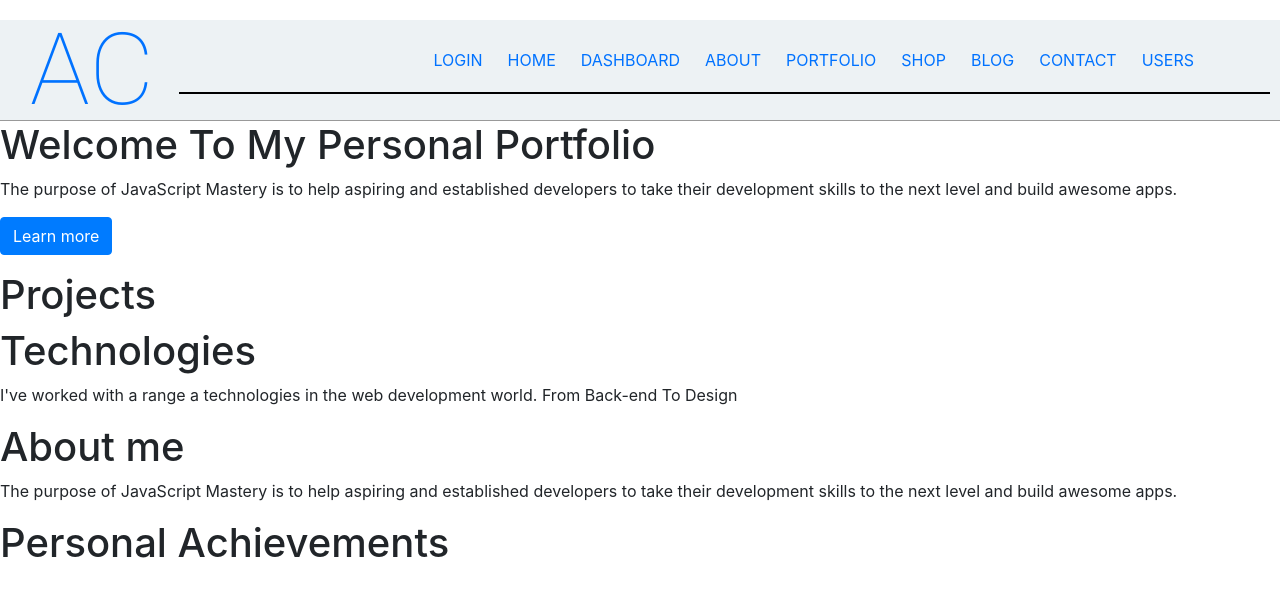
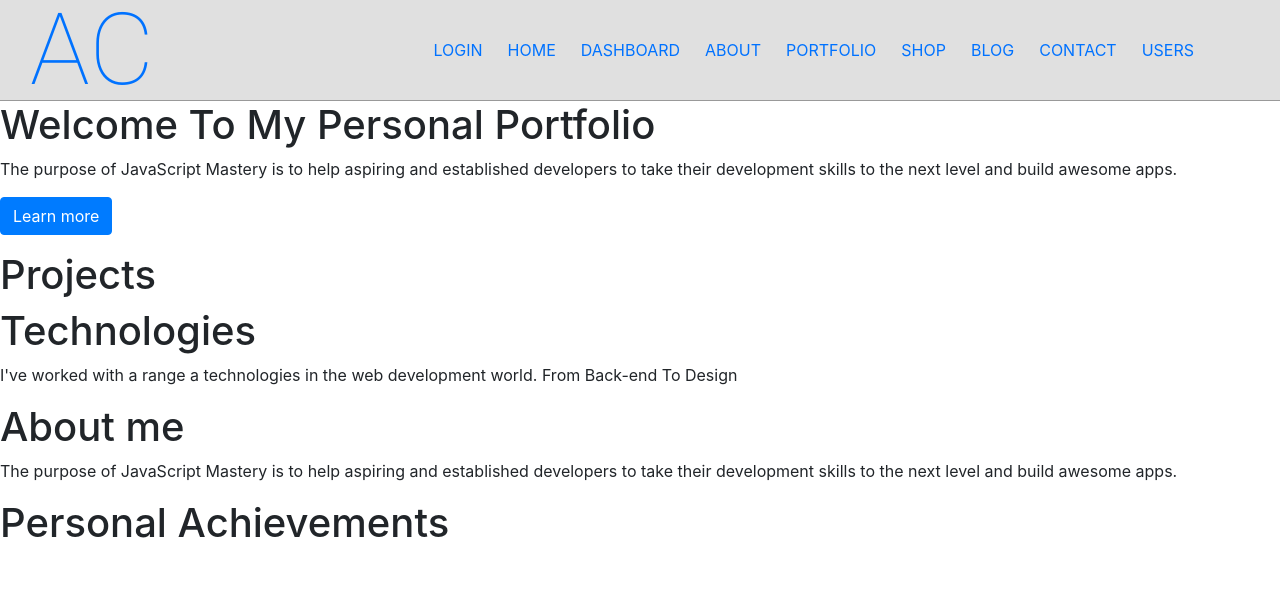
Before and after one commit to alanchavezt/AlanReact, a React app: page / in a window 1280 px wide. Shown: the top 596 px of the page. Built offline with nearby package versions, Linux system fonts and the light colour scheme.

Commit message:
cleaning styling for components

```diff
--- a/src/App.js
+++ b/src/App.js
@@ -12,7 +12,7 @@ import { getToken, removeUserSession, setUserSession } from './utils/Common';
 import routes from "./components/users/routes";
 
 // Breadcrumbs Component
-const Breadcrumbs = lazy(() => import('./components/common/Breadcrumbs'));
+const Breadcrumbs = lazy(() => import('./components/common/breadcrumbs/Breadcrumbs'));
 
 // Login Component
 const Login = lazy(() => import('./components/login/Login'));
--- a/src/components/common/header/Header.css
+++ b/src/components/common/header/Header.css
@@ -1,5 +1,5 @@
 .header {
-    margin-top: 20px;
+    /*margin-top: 20px;*/
     display: flex;
     flex: 1;
     flex-direction: column;
--- a/src/components/common/header/Header.jsx
+++ b/src/components/common/header/Header.jsx
@@ -16,7 +16,7 @@ function Header () {
                     <section className="header-top__navigation">
                         <Navbar/>
                     </section>
-                    <hr className="header-top__seperator"/>
+                    {/*<hr className="header-top__seperator"/>*/}
                 </section>
             </section>
 
--- a/src/index.css
+++ b/src/index.css
@@ -33,7 +33,7 @@ body {
 
 .header {
   padding: 10px;
-  background: #edf2f4;
+  background: #e0e0e0;
   border-bottom: 1px solid #999;
 }
 .header a {
```
Also changed, not shown: src/components/common/breadcrumbs/Breadcrumbs.css (added), src/components/common/breadcrumbs/Breadcrumbs.js (renamed from src/components/common/Breadcrumbs.js), src/components/common/breadcrumbs/index.js (added).
